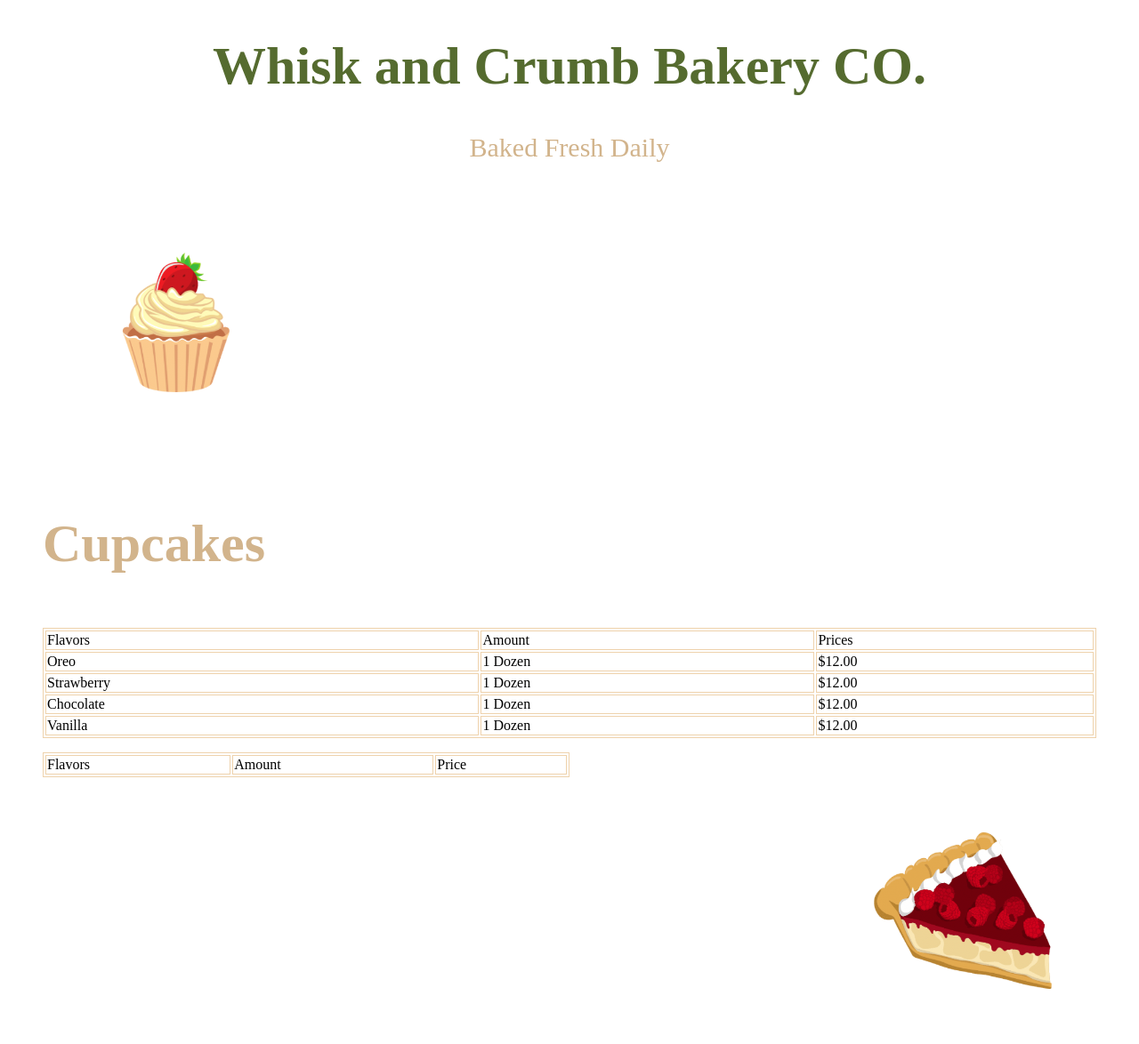
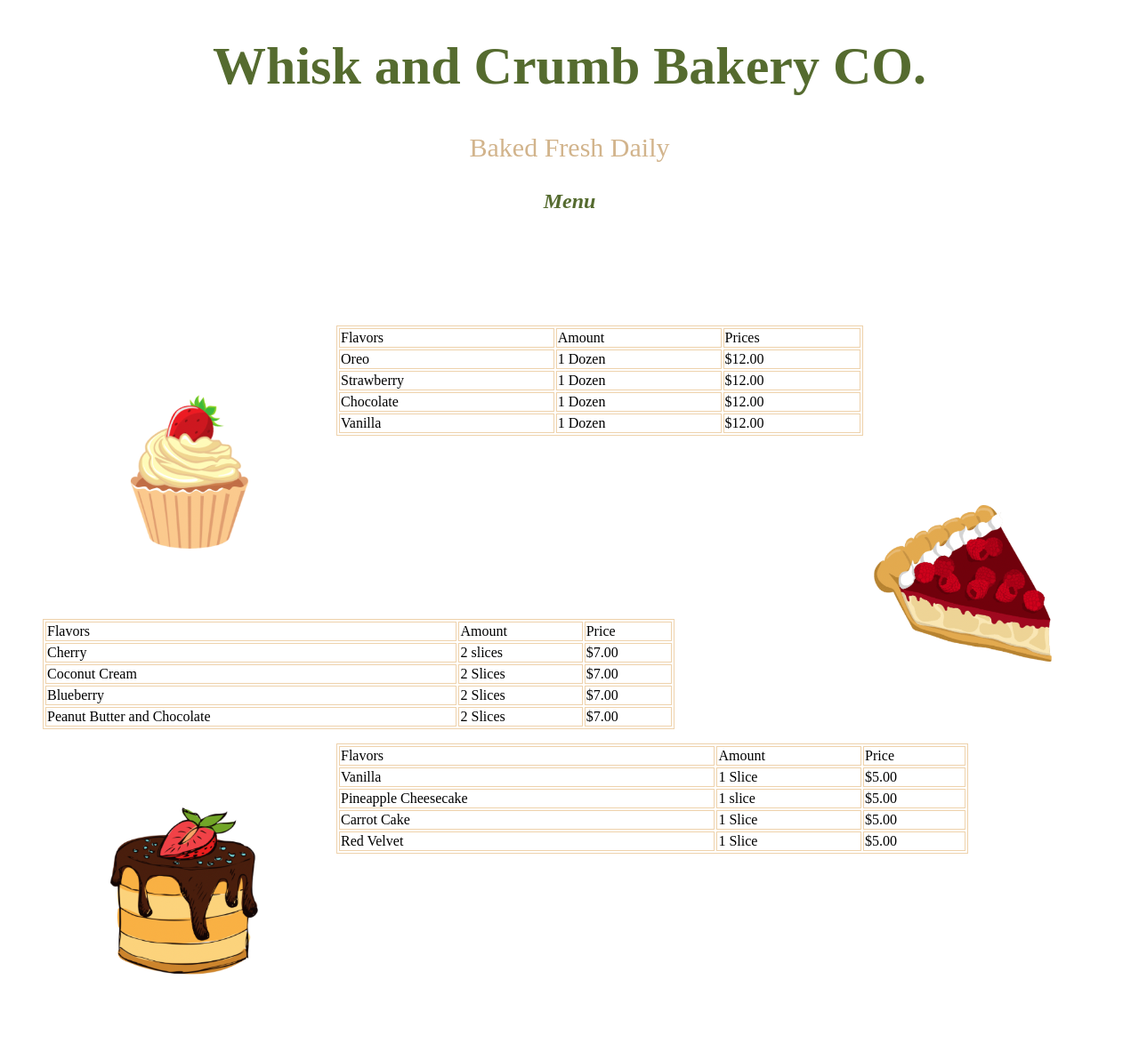
Before and after one commit to BrookeWaller0/IMED.HTML2, a plain HTML site: page index.html in a window 1280 px wide. Shown: the whole page at 89% size. Drawn offline with Linux system fonts and the light colour scheme.

Commit message:
IMED.HTML2

```diff
--- a/index.html
+++ b/index.html
@@ -9,18 +9,24 @@
 		table, th, td {
   border:1px solid #EED2AC;
 }
+		h2{color: darkolivegreen}
 	</style>
+
 </head>
 <body>
 <h1 style="text-align: center; font-size: 60px;color: darkolivegreen"> Whisk and Crumb Bakery CO.</h1>
 	<p style=" text-align: center;font-size:30px"> Baked Fresh Daily</p>
+	<h2 style="text-align: center"> <i> Menu </i></h2>
+	<br>
+<blockquote>
+	<br>
+	<br>
+	<br>
+	<br>
+	<table style="width:50%;">
+ <img src="Images/cupcake.png" alt="Cupcake with strawberry" width="330" height="330px" scr="cupcake.png" style="float:left">
 
-<blockquote>
- <img src="Images/cupcake.png" alt="Cupcake with strawberry" width="300" height="300px" scr="cupcake.png">
-  <p style="font-size:60px;text-align:inherit"> <b> Cupcakes </b> </p>
-
-	<table style="width:100%">
-  <tr>
+	<tr>
     <td>Flavors</td>
     <td>Amount</td>
     <td>Prices</td>
@@ -34,7 +40,7 @@
 		<td>Strawberry</td>
 		<td>1 Dozen </td>
 		<td>$12.00</td>
-		</tr>
+  </tr>
 
 		<tr>
 			<td> Chocolate</td>
@@ -45,33 +51,103 @@
 			<td> Vanilla </td>
 			<td> 1 Dozen </td>
 			<td> $12.00 </td>
+		</tr>
+</table>
+</blockquote>
+
+<blockquote>
+
+  <table style="width: 60%">
+	<img src="Images/pie.png" alt="Cherry Pie" scr="pie.png" widith="300px" height="300" style="float: right">
 
 
 
-		</tr>
-</table>
-</blockquote>
-<blockquote>
-	<table style="width:50%">
 	<tr>
 		<td> Flavors</td>
 		<td> Amount </td>
 		<td> Price </td>
+	  </tr>
+	<tr>
+		<td> Cherry </td>
+		<td> 2 slices </td>
+		<td> $7.00</td>
+		<tr>
+		<td> Coconut Cream</td>
+		<td> 2 Slices </td>
+			<td> $7.00</td>
+			</tr>
 
+			<td> Blueberry</td>
+				<td> 2 Slices</td>
+		<td> $7.00</td>
+		</tr>
+		<tr>
+	<td> Peanut Butter and Chocolate </td>
+	<td> 2 Slices </td>
+	<td> $7.00 </td>
 
-
-		</tr>
-
-
-
+	</tr>
 
 	</table>
-	<img src="Images/pie.png" alt="Cherry Pie" scr="pie.png" widith="300px" height="300" style="float: right">
+	</blockquote>
+	<blockquote>
+	<table style="width: 60%">
+	<img src="Images/cake.png" alt="cake with starwberries on top" width="330" height="330px" scr="cupcake.png" style="float:left">
+	<tr>
+		<td> Flavors</td>
+		<td> Amount </td>
+		<td> Price </td>
+		</tr>
+	<tr>
+		<td>Vanilla</td>
+		<td> 1 Slice </td>
+		<td> $5.00</td>
+		</tr>
+	<tr>
+		<td> Pineapple Cheesecake</td>
+		<td> 1 slice </td>
+		<td> $5.00 </td>
+		</tr>
+	<tr>
+		<td> Carrot Cake</td>
+		<td> 1 Slice</td>
+		<td> $5.00</td>
+		</tr>
+	<tr>
+		<td>Red Velvet</td>
+		<td> 1 Slice </td>
+		<td> $5.00</td>
+		</tr>
+	</table>
+</blockquote>
 
 
 
 
 
-	</blockquote>
+
+
+
+
+
+
+
+
+
+
+
+
+
+
+
+
+
+
+
+
+
+
+
+
 </body>
 </html>
```
Also changed, not shown: Images/cake.png (added).
